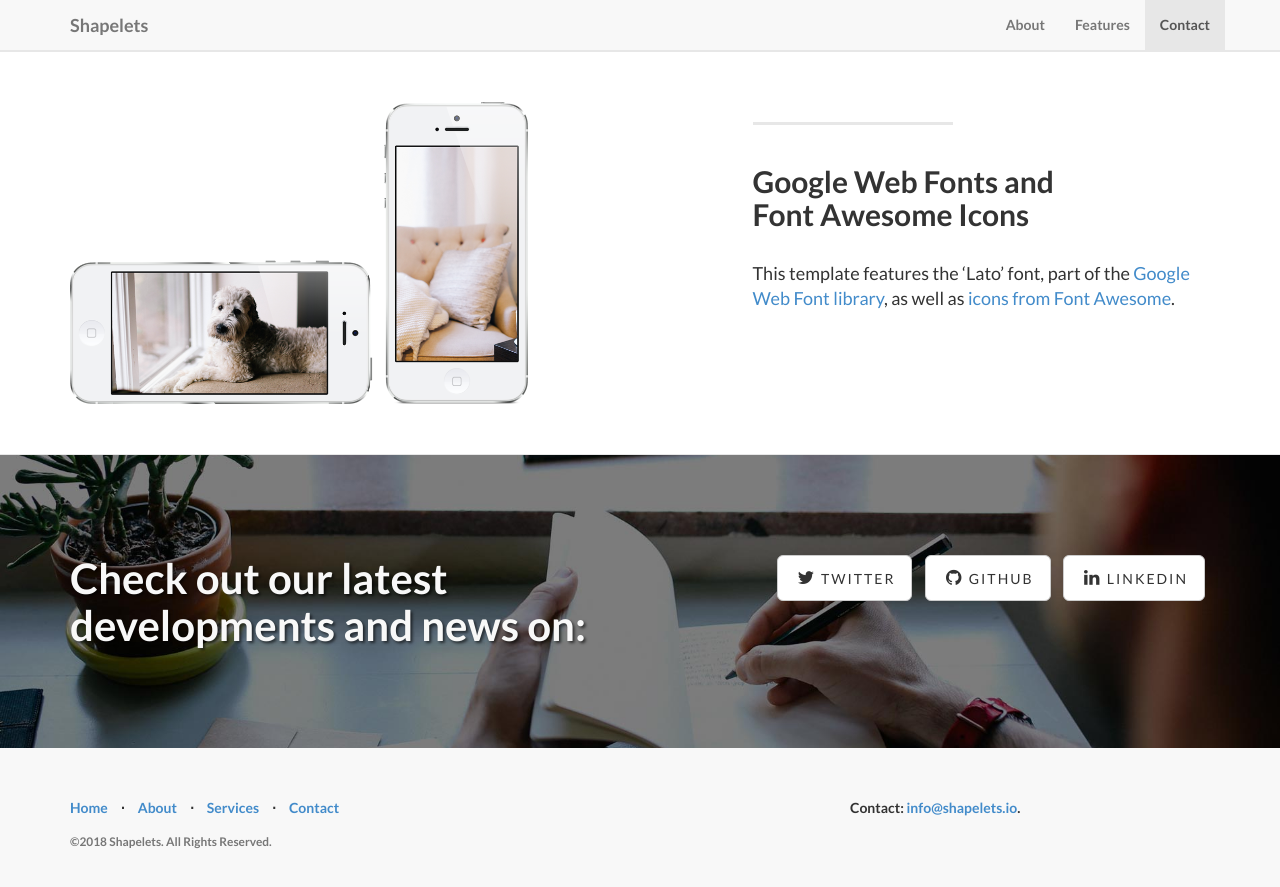
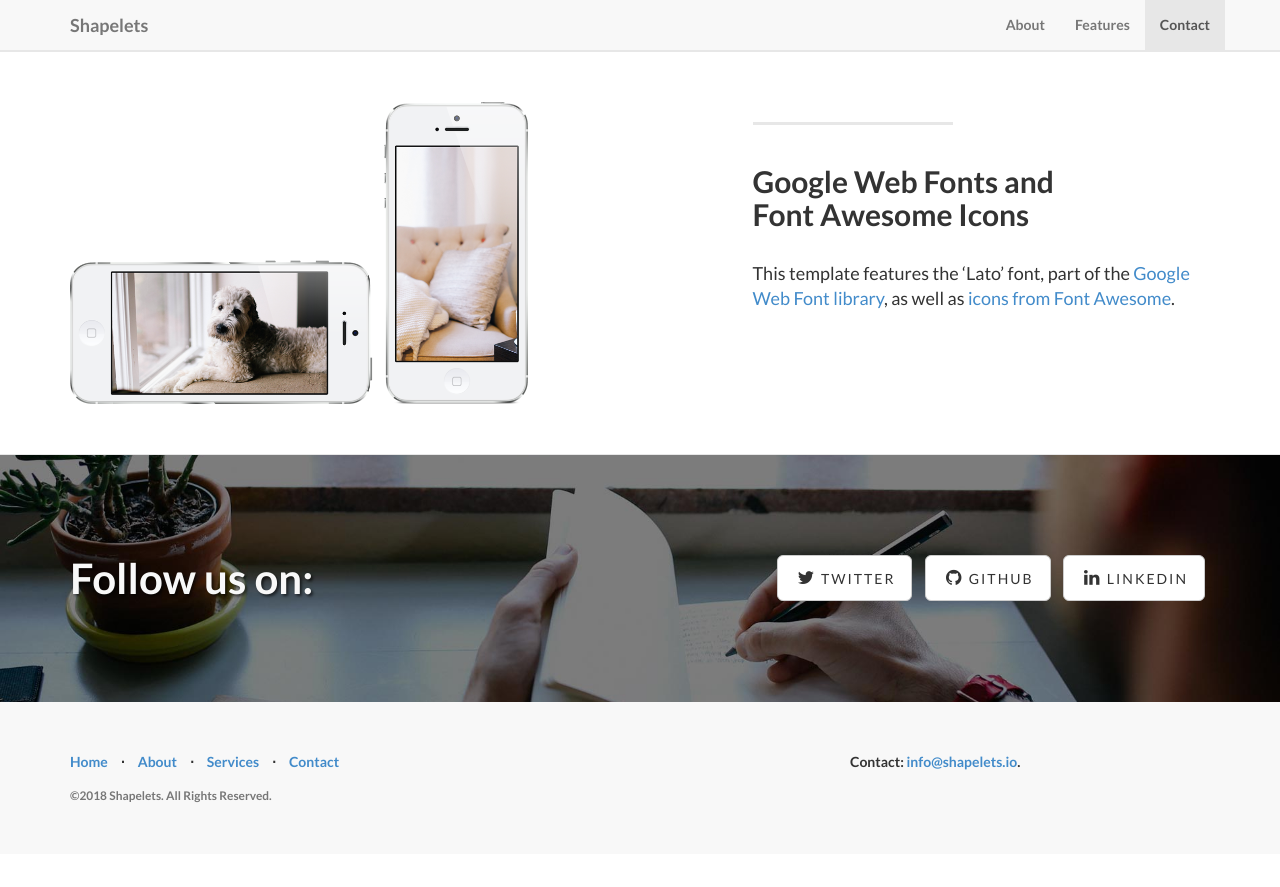
Before and after one commit to shapelets/shapelets.github.io, a Jekyll site: the page built from index.html, in a window 1280 px wide and 900 px high, scrolled down 1958 px. Shown: the top 887 px of the window. Built offline with Jekyll 4.4.1, drawn with Linux system fonts in a browser that asks for light colours; after the commit the page ends 2812 px from its top, so only the background shows below that.

Commit message:
Commit back

```diff
--- a/_includes/contact.html
+++ b/_includes/contact.html
@@ -4,7 +4,7 @@
 
 			<div class="row">
 				<div class="col-lg-6">
-					<h2>Check out our latest developments and news on:</h2>
+					<h2>Follow us on:</h2>
 				</div>
 				<div class="col-lg-6">
 					<ul class="list-inline banner-social-buttons">
```
